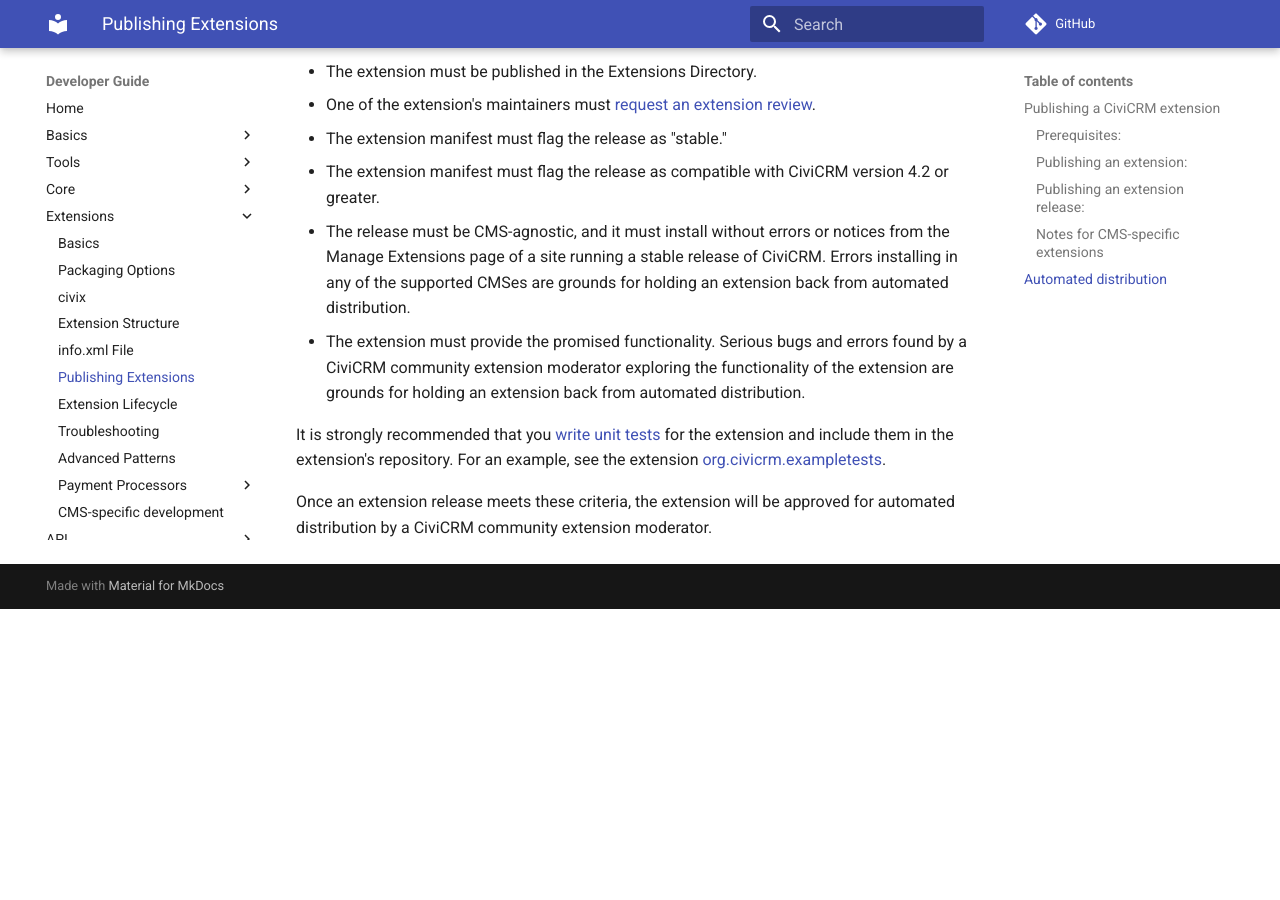
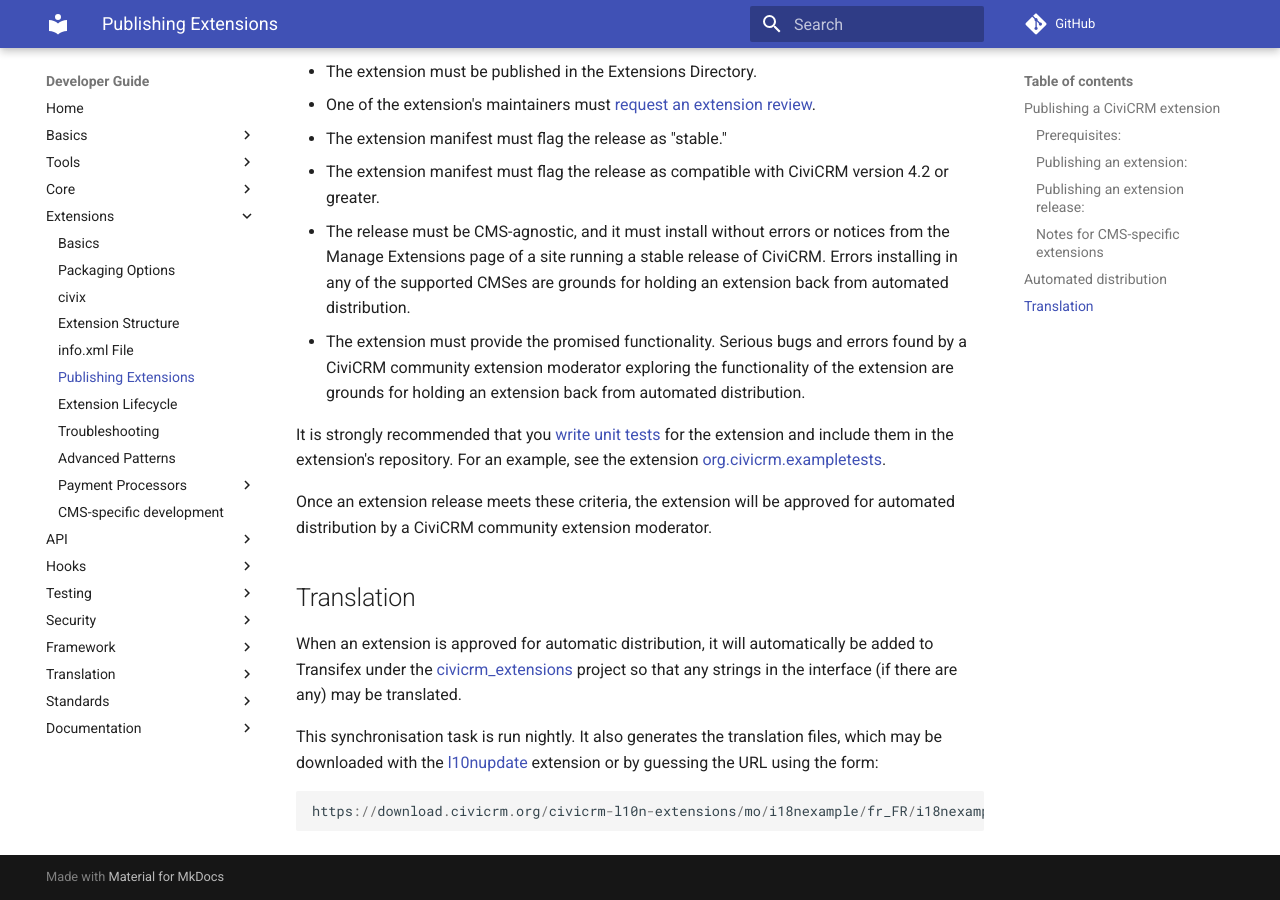
Before and after one commit to civicrm/civicrm-dev-docs, an MkDocs documentation site: the page built from docs/extensions/publish.md, in a window 1280 px wide and 900 px high, scrolled down 2608 px. Built offline with MkDocs 1.6.1 and Material for MkDocs 9.7.7, drawn with Linux system fonts in a browser that asks for light colours; comment, search, counter and statistics services are not loaded; old or Windows-style settings are respelled for this version of MkDocs; before the commit the page ends 3217 px from its top, so only the background shows below that.

Commit message:
publish.md: Add a section about extension translation

```diff
--- a/docs/extensions/publish.md
+++ b/docs/extensions/publish.md
@@ -72,3 +72,11 @@
 It is strongly recommended that you [write unit tests](https://github.com/civicrm/org.civicrm.testapalooza) for the extension and include them in the extension's repository. For an example, see the extension [org.civicrm.exampletests](https://github.com/totten/org.civicrm.exampletests).
 
 Once an extension release meets these criteria, the extension will be approved for automated distribution by a CiviCRM community extension moderator.
+
+## Translation
+
+When an extension is approved for automatic distribution, it will automatically be added to Transifex under the [civicrm_extensions](https://www.transifex.com/civicrm/civicrm_extensions/) project so that any strings in the interface (if there are any) may be translated.
+
+This synchronisation task is run nightly. It also generates the translation files, which may be downloaded with the [l10nupdate](https://github.com/cividesk/com.cividesk.l10n.update) extension or by guessing the URL using the form:
+
+    https://download.civicrm.org/civicrm-l10n-extensions/mo/i18nexample/fr_FR/i18nexample.mo
```
